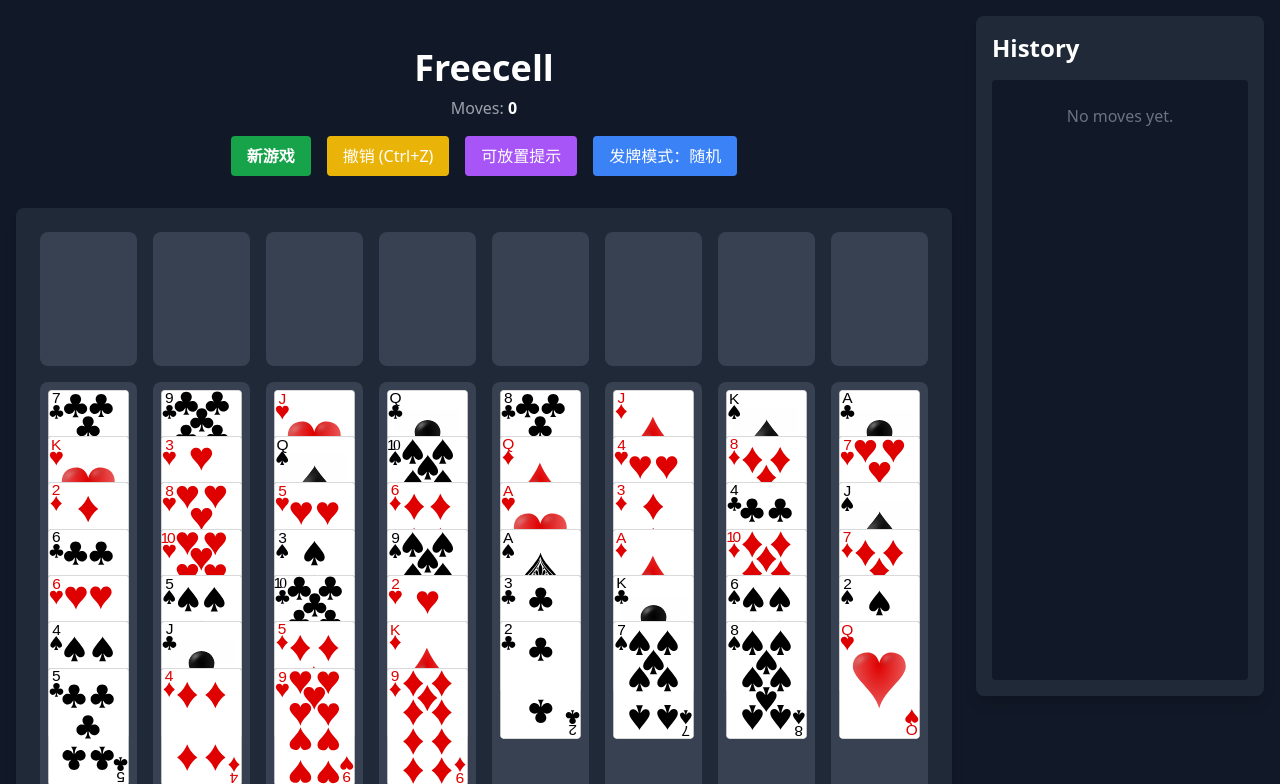
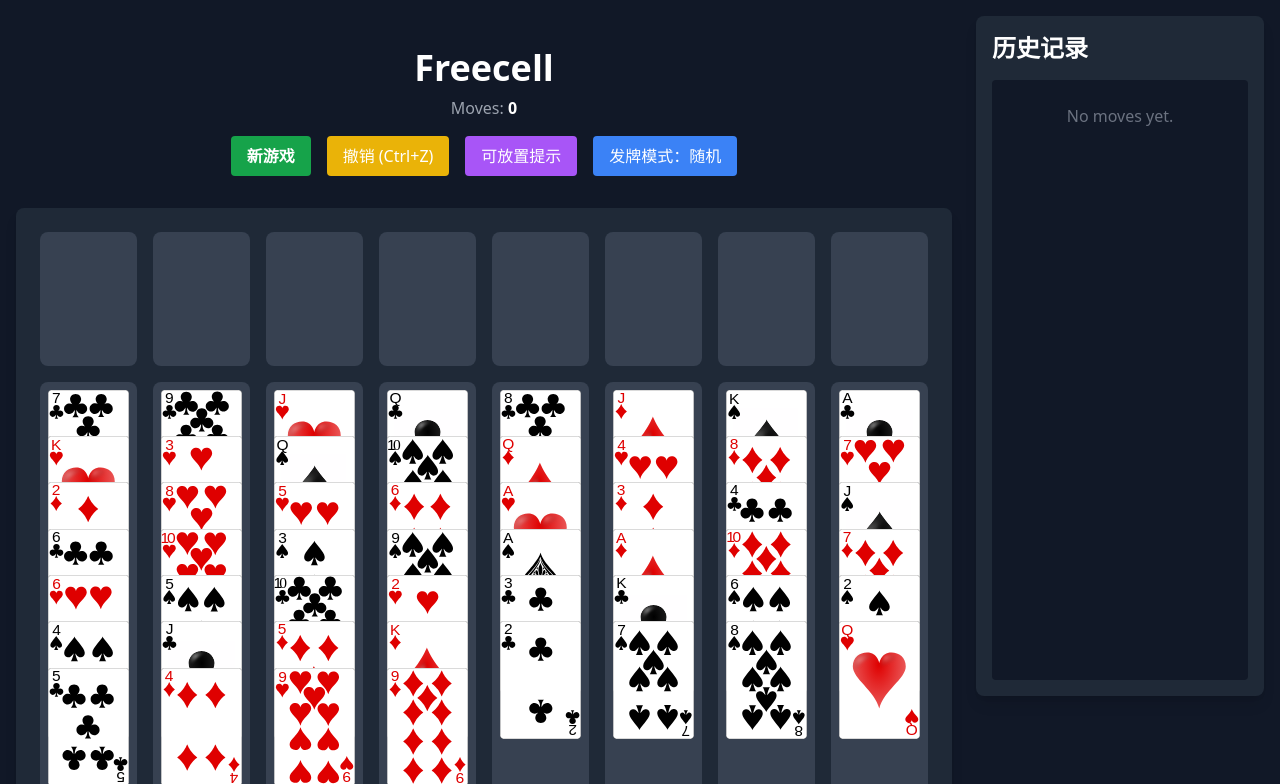
Before and after one commit to Lyan9145/EzGameCenter, a Flask app: page /freecell in a window 1280 px wide. Shown: the part 60-844 px from the top of the page. Run offline with Flask 3, Linux system fonts and the light colour scheme; the visitor is signed in with stand-in values (Sample User, id 1); some libraries are stand-ins or nearby versions.

Commit message:
更新注释

```diff
--- a/static/freecell.js
+++ b/static/freecell.js
@@ -81,19 +81,20 @@ Game.prototype.valid_drag_ids = function () {
 };
 
 /**
- * Create an array of ids of valid drop locations for the card. The ids are
- * the id attribute string in the DOM.
+ * 核心算法，判断一张牌是否可以放置到指定位置，返回一个列表
+ * free、suit、col
+ * 修改了valid_drop_ids函数，添加了对空列的检查
  */
-// 修改了valid_drop_ids函数，添加了对空列的检查
 Game.prototype.valid_drop_ids = function (card_id) {
     var drop_ids, i, free, suit_card, drag_card, card, col;
 
     drop_ids = [];
 
-    // the card being dragged
+    // 当前卡牌
     drag_card = this.deck.get_card(card_id);
 
-    // add empty freecells
+    // freecells
+    // 空的free
     for (i = 0; i < 4; i++) {
         free = this.free[i];
         if (free === null) {
@@ -101,7 +102,8 @@ Game.prototype.valid_drop_ids = function (card_id) {
         }
     }
 
-    // add a valid suit cell
+    // suitcell
+    // 空的suit（A）或符合值的suit
     for (i = 0; i < 4; i++) {
         suit_card = this.suits[i];
         if (suit_card === null) {
@@ -116,6 +118,7 @@ Game.prototype.valid_drop_ids = function (card_id) {
         }
     }
 
+    // col
     // 遍历所有8个列来决定是否可以作为放置点
     for (i = 0; i < 8; i++) {
         col = this.columns[i];
@@ -785,6 +788,7 @@ UI.prototype.create_droppables = function () {
             });
             drop_div.droppable('enable');
             if (droppable_hint_enabled) {
+                // 可放置提示
                 drop_div.addClass(droppable_hint_style);
             }
         }
@@ -854,8 +858,7 @@ UI.prototype.clear_drop = function () {
 
 UI.prototype.is_won = function () {
     if (this.game.is_game_won()) {
-        showToast('You have won the game!', type = 'success');
-
+        showToast('恭喜你，成功了!', type = 'success');
     }
 };
 
--- a/templates/freecell.html
+++ b/templates/freecell.html
@@ -104,7 +104,7 @@
 
         <!-- Sidebar for History -->
         <div id="sidebar" class="w-full lg:w-64 xl:w-72 flex-shrink-0 bg-gray-800 p-4 rounded-lg shadow-lg max-h-[85vh] overflow-hidden flex flex-col">
-            <h2 class="text-2xl font-bold mb-4 flex-shrink-0">History</h2>
+            <h2 class="text-2xl font-bold mb-4 flex-shrink-0">历史记录</h2>
             <div id="history-list"
             class="flex-1 overflow-y-auto bg-gray-900 rounded p-2 space-y-1">
             <!-- History items will be dynamically injected here by JavaScript -->
```
Also changed, not shown: README.md.
